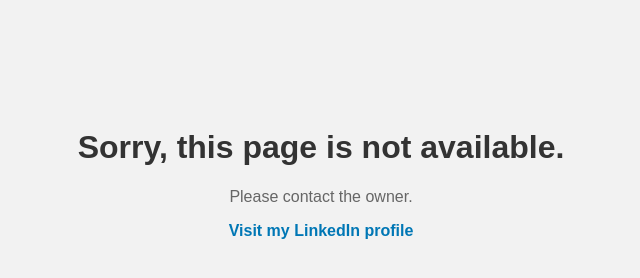
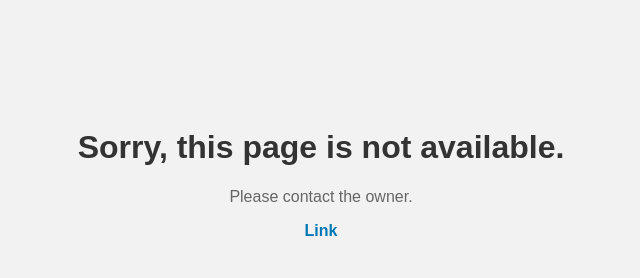
Before and after one commit to Pravinraj-ai/Instance_helper, a plain HTML site: page index.html in a window 1280 px wide. Shown: the whole page, without its empty margins (319-959 px from the left). Drawn offline with Linux system fonts and the light colour scheme.

Commit message:
Update index.html

```diff
--- a/index.html
+++ b/index.html
@@ -31,8 +31,8 @@
   <h1>Sorry, this page is not available.</h1>
   <p>Please contact the owner.</p>
   <p>
-    <a href="https://www.linkedin.com/in/your-profile" target="_blank">
-      Visit my LinkedIn profile
+    <a href="http://www.linkedin.com/in/pravinraj-a-k/" target="_blank">
+      Link
     </a>
   </p>
 </body>
```
